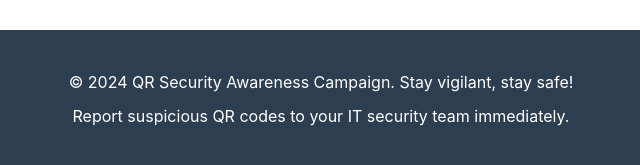
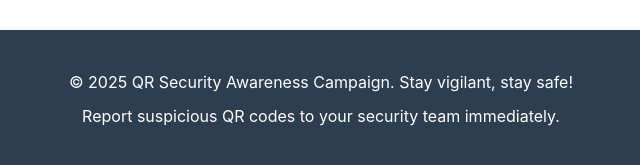
Before and after one commit to aganita/quishing-example, a plain HTML site: page index.html in a window 1280 px wide. Shown: the part 3362-3527 px from the top of the page, 319-959 px from the left. Drawn offline with Linux system fonts and the light colour scheme.

Commit message:
fix the year

```diff
--- a/index.html
+++ b/index.html
@@ -154,8 +154,8 @@
 
     <footer>
         <div class="container">
-            <p>&copy; 2024 QR Security Awareness Campaign. Stay vigilant, stay safe!</p>
-            <p>Report suspicious QR codes to your IT security team immediately.</p>
+            <p>&copy; 2025 QR Security Awareness Campaign. Stay vigilant, stay safe!</p>
+            <p>Report suspicious QR codes to your security team immediately.</p>
         </div>
     </footer>
 
```
